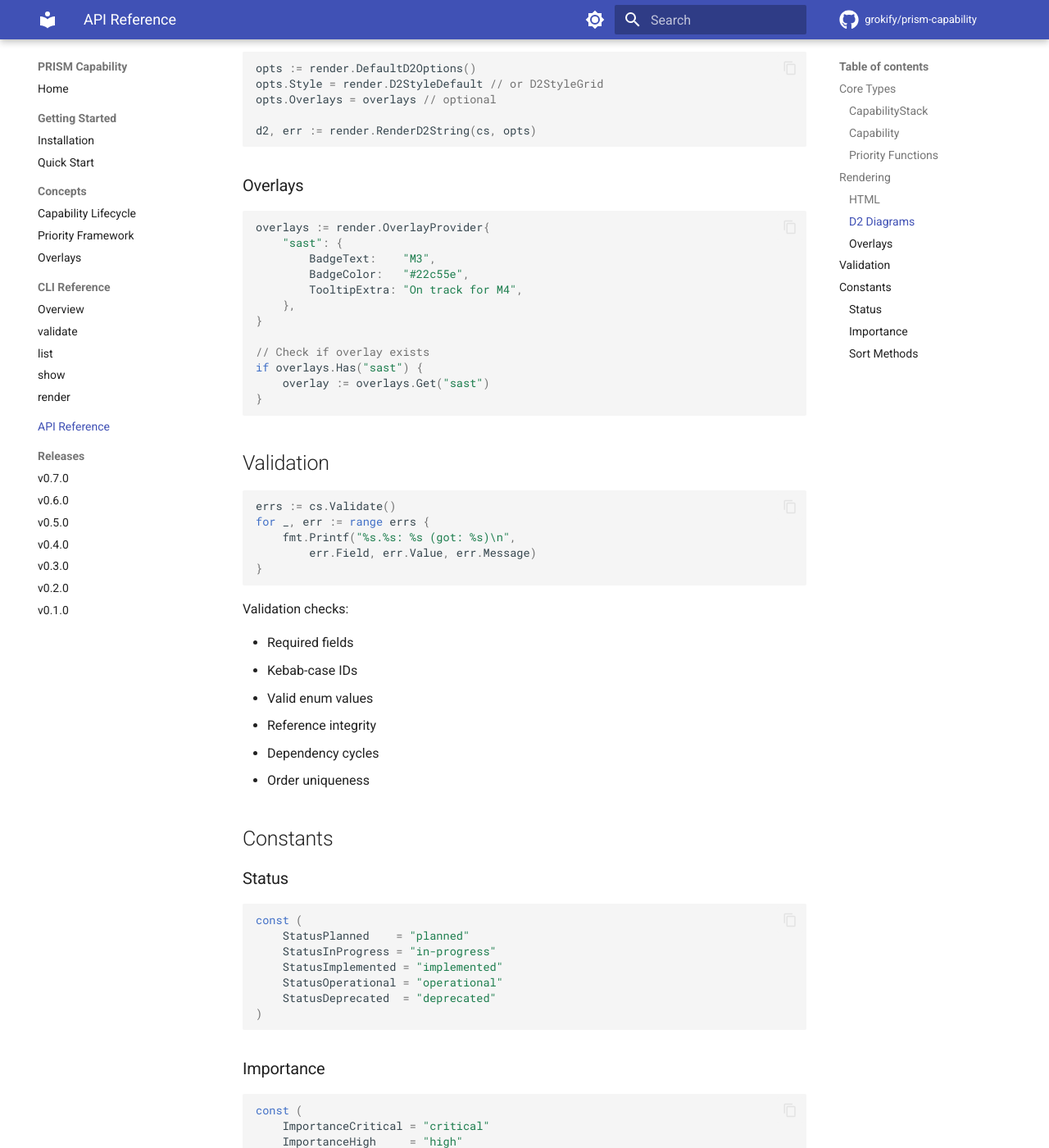
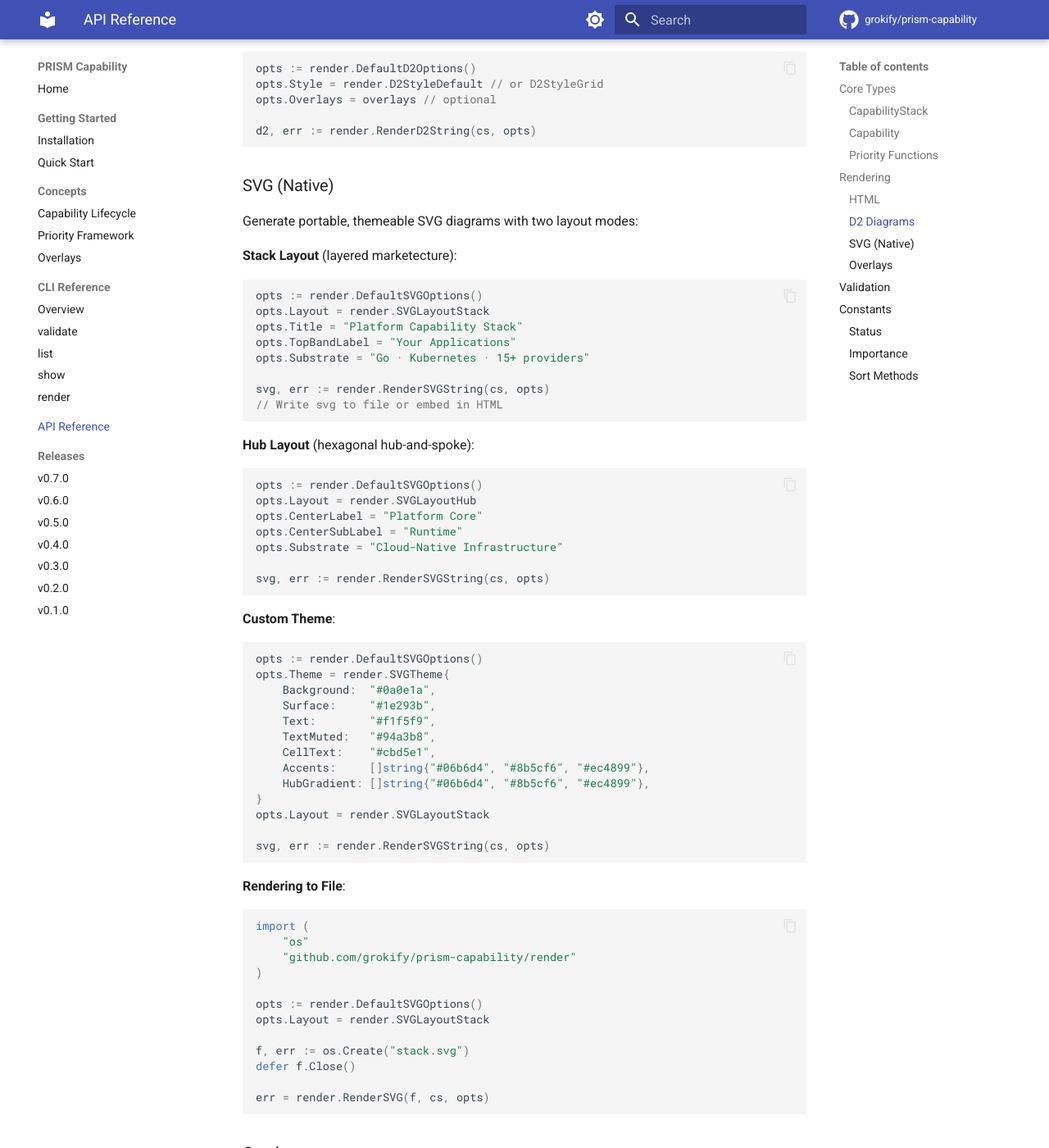
Before and after one commit to grokify/prism-capability, an MkDocs documentation site: the page built from docs/api/reference.md, in a window 1280 px wide and 1400 px high, scrolled down 1958 px. Shown: the whole window at 82% size. Built offline with MkDocs 1.6.1 and Material for MkDocs 9.7.7, drawn with Linux system fonts in a browser that asks for light colours; comment, search, counter and statistics services are not loaded.

Commit message:
docs(api): document SVG rendering API in reference guide
Add comprehensive SVG rendering examples to docs/api/reference.md:
- Stack layout: layered marketecture with custom options
- Hub layout: hexagonal hub-and-spoke architecture
- Custom theming: SVGTheme with brand colors
- File output: rendering directly to file handles

Include code examples for both common use cases and advanced
customization via the render.SVG* types and functions.

Co-Authored-By: Claude Haiku 4.5 <noreply@anthropic.com>

````diff
--- a/docs/api/reference.md
+++ b/docs/api/reference.md
@@ -101,6 +101,70 @@ opts.Overlays = overlays // optional
 d2, err := render.RenderD2String(cs, opts)
 ```
 
+### SVG (Native)
+
+Generate portable, themeable SVG diagrams with two layout modes:
+
+**Stack Layout** (layered marketecture):
+
+```go
+opts := render.DefaultSVGOptions()
+opts.Layout = render.SVGLayoutStack
+opts.Title = "Platform Capability Stack"
+opts.TopBandLabel = "Your Applications"
+opts.Substrate = "Go · Kubernetes · 15+ providers"
+
+svg, err := render.RenderSVGString(cs, opts)
+// Write svg to file or embed in HTML
+```
+
+**Hub Layout** (hexagonal hub-and-spoke):
+
+```go
+opts := render.DefaultSVGOptions()
+opts.Layout = render.SVGLayoutHub
+opts.CenterLabel = "Platform Core"
+opts.CenterSubLabel = "Runtime"
+opts.Substrate = "Cloud-Native Infrastructure"
+
+svg, err := render.RenderSVGString(cs, opts)
+```
+
+**Custom Theme**:
+
+```go
+opts := render.DefaultSVGOptions()
+opts.Theme = render.SVGTheme{
+    Background:  "#0a0e1a",
+    Surface:     "#1e293b",
+    Text:        "#f1f5f9",
+    TextMuted:   "#94a3b8",
+    CellText:    "#cbd5e1",
+    Accents:     []string{"#06b6d4", "#8b5cf6", "#ec4899"},
+    HubGradient: []string{"#06b6d4", "#8b5cf6", "#ec4899"},
+}
+opts.Layout = render.SVGLayoutStack
+
+svg, err := render.RenderSVGString(cs, opts)
+```
+
+**Rendering to File**:
+
+```go
+import (
+    "os"
+    "github.com/grokify/prism-capability/render"
+)
+
+opts := render.DefaultSVGOptions()
+opts.Layout = render.SVGLayoutStack
+
+f, err := os.Create("stack.svg")
+defer f.Close()
+
+err = render.RenderSVG(f, cs, opts)
+```
+
 ### Overlays
 
 ```go
````
